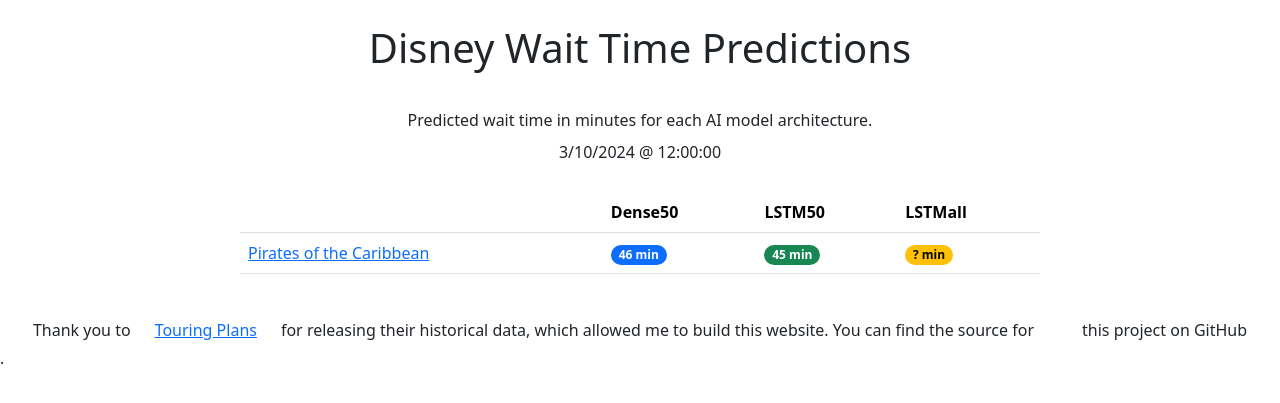
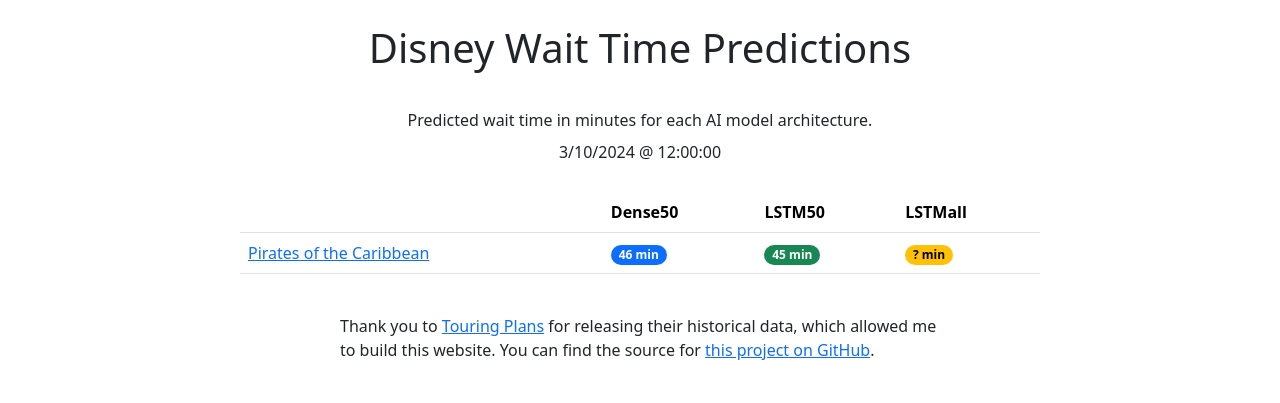
Before and after one commit to codefeld/disney_wait_time_ai, a Flask app: page / in a window 1280 px wide. Shown: the top 403 px of the page. Run offline with Flask 3, Linux system fonts and the light colour scheme.

Commit message:
fixed text alignment on homepage

```diff
--- a/templates/index.html
+++ b/templates/index.html
@@ -1,13 +1,19 @@
 {% extends "layout.html" %}
 {% block content %}
 <div class="d-flex flex-column flex-md-row p-4 gap-4 align-items-center justify-content-center">
-  <h1>Disney Wait Time Predictions</h1>
+  <div class="text-column">
+    <h1>Disney Wait Time Predictions</h1>
+  </div>
 </div>
 <div class="d-flex flex-column flex-md-row p-1 gap-4 align-items-center justify-content-center">
-  Predicted wait time in minutes for each AI model architecture.
+  <div class="text-column">
+    Predicted wait time in minutes for each AI model architecture.
+  </div>
 </div>
 <div class="d-flex flex-column flex-md-row p-1 gap-4 align-items-center justify-content-center">
-  {{ day }} @ {{ time }}
+  <div class="text-column">
+    {{ day }} @ {{ time }}
+  </div>
 </div>
 <div class="d-flex flex-column flex-md-row p-4 gap-4 align-items-center justify-content-center">
   <div style="width:100%; max-width:800px;margin-inline:1.5em">
--- a/templates/layout.html
+++ b/templates/layout.html
@@ -10,14 +10,22 @@
 .selector-for-some-widget {
   box-sizing: content-box;
 }
+
+.text-column {
+  width:100%;
+  max-width:600px;
+  text-align: center;
+}
     </style>
   </head>
   <body>
     {% block content %}{% endblock %}
-    <div class="d-flex flex-column flex-md-row p-1 gap-4 align-items-center justify-content-center">
+    <div class="d-flex flex-column flex-md-row align-items-center justify-content-center">
+      <div style="width:100%; max-width:600px">
       Thank you to <a href="https://touringplans.com">Touring Plans</a> for releasing their historical data, which allowed me to
       build this website. You can find the source for
-      <a href="https://github.com/codefeld/disney_wait_time_ai"></a>this project on GitHub</div>.
+      <a href="https://github.com/codefeld/disney_wait_time_ai">this project on GitHub</a>.
+      </div>
     </div>
     <script src="https://cdn.jsdelivr.net/npm/bootstrap@5.3.3/dist/js/bootstrap.bundle.min.js" integrity="sha384-YvpcrYf0tY3lHB60NNkmXc5s9fDVZLESaAA55NDzOxhy9GkcIdslK1eN7N6jIeHz" crossorigin="anonymous"></script>
   </body>
```
